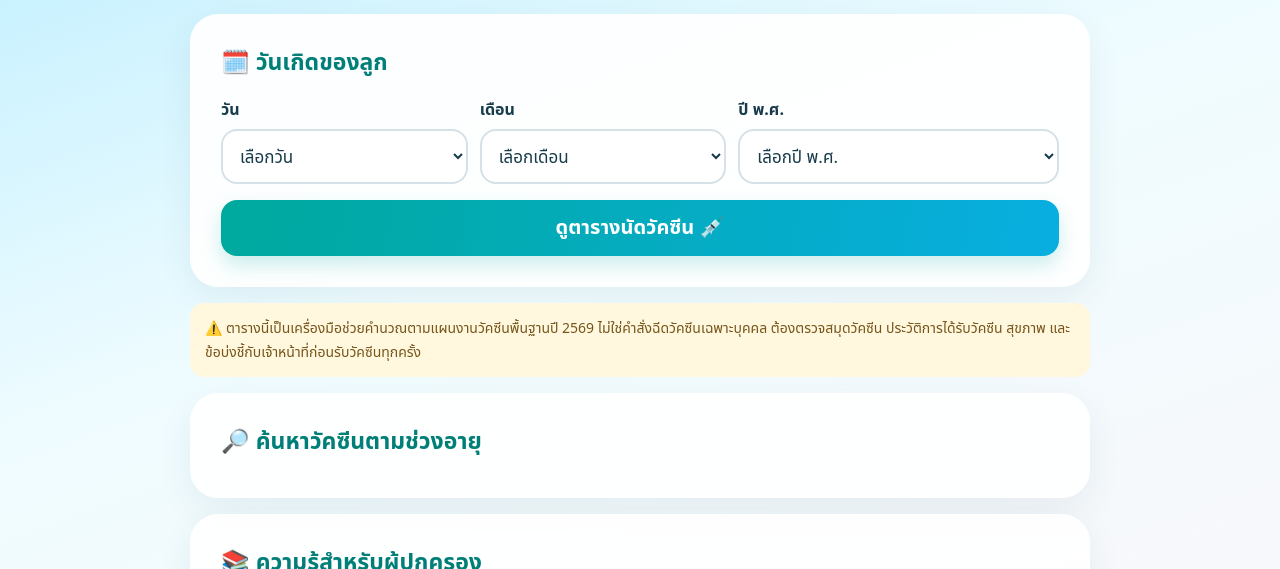
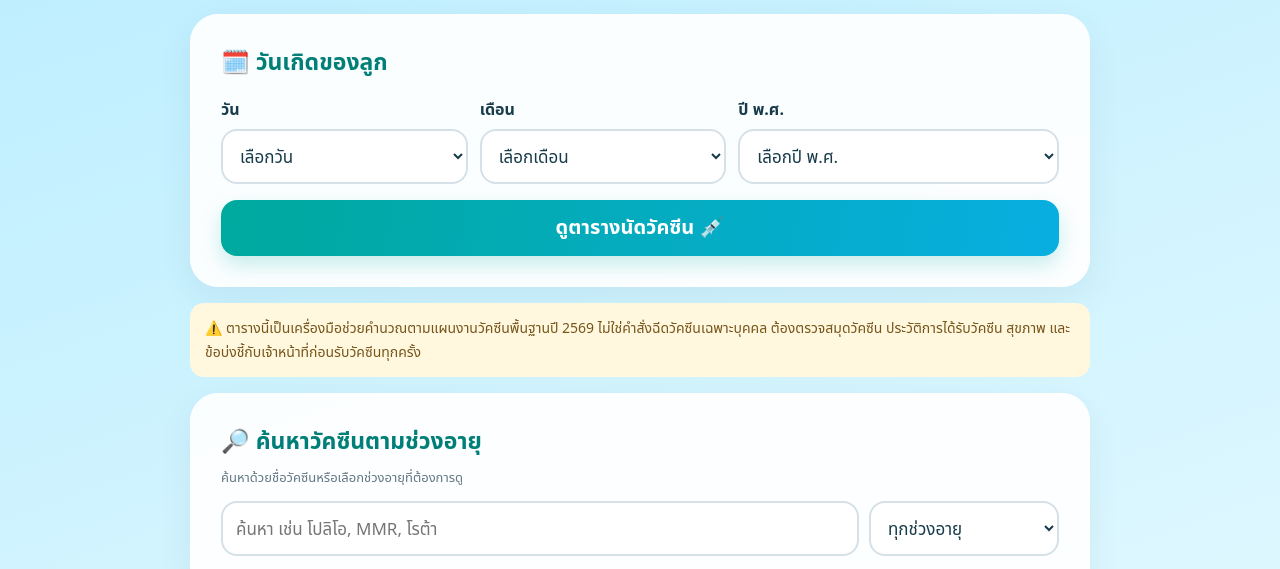
Before and after one commit to jinsawoo14-maker/vaccine-schedule-lalai, a plain HTML site: page index.html in a window 1280 px wide. Shown: the part 195-764 px from the top of the page. Drawn offline with Linux system fonts and the light colour scheme.

Commit message:
Update index.html

```diff
--- a/index.html
+++ b/index.html
@@ -33,7 +33,7 @@ main{width:min(900px,calc(100% - 28px));margin:0 auto 40px}.panel{background:#ff
 <div class="vaccine-list" id="list"></div>
 <div class="notice">หมายเหตุ: วันตามเกณฑ์ที่ผ่านไปไม่ได้แปลว่าเด็กขาดวัคซีน หากเลยกำหนดหรือไม่แน่ใจว่าได้รับเข็มใดแล้ว ให้นำสมุดบันทึกสุขภาพแม่และเด็ก (สมุดสีชมพู) ไปให้เจ้าหน้าที่ประเมิน ไม่ควรเริ่มฉีดซ้ำหรือข้ามเข็มเอง</div>
 </section>
-<section class="panel search-panel"><h2>🔎 ค้นหาวัคซีนตามช่วงอายุ</h2><p class="section-sub"></div></div></section>
+<section class="panel search-panel"><h2>🔎 ค้นหาวัคซีนตามช่วงอายุ</h2><p class="section-sub">ค้นหาด้วยชื่อวัคซีนหรือเลือกช่วงอายุที่ต้องการดู</p><div class="filterbar"><input class="searchbox" id="searchInput" type="search" placeholder="ค้นหา เช่น โปลิโอ, MMR, โรต้า"><select class="searchbox" id="ageFilter"><option value="all">ทุกช่วงอายุ</option><option value="0">แรกเกิด</option><option value="1">1 เดือน</option><option value="2">2 เดือน</option><option value="4">4 เดือน</option><option value="6">6 เดือน</option><option value="9">9 เดือน</option><option value="12">1 ปี</option><option value="18">1 ปี 6 เดือน</option><option value="30">2 ปี 6 เดือน</option><option value="48">4 ปี</option></select></div><div class="vaccine-list" id="searchResults"><div class="empty">เลือกช่วงอายุหรือพิมพ์ชื่อวัคซีนเพื่อค้นหา</div></div></section>
 <section class="panel knowledge-panel"><h2>📚 ความรู้สำหรับผู้ปกครอง</h2><div class="tabs"><button class="tab active" data-tab="before">🎒 ก่อนฉีด</button><button class="tab" data-tab="after">🏠 หลังฉีด</button><button class="tab" data-tab="warning">🌡️ อาการที่ควรระวัง</button></div>
 <div class="knowledge" id="knowledgeContent"><h3>เตรียมตัวก่อนพาลูกมารับวัคซีน</h3><ul><li>นำสมุดบันทึกสุขภาพแม่และเด็ก (สมุดสีชมพู) มาทุกครั้ง</li><li>แจ้งเจ้าหน้าที่หากเด็กเคยแพ้วัคซีนหรือส่วนประกอบของวัคซีน มีโรคประจำตัว ภูมิคุ้มกันบกพร่อง หรือเคยมีอาการผิดปกติหลังฉีดวัคซีน</li><li>แจ้งประวัติการได้รับวัคซีนจากสถานพยาบาลอื่นให้ครบถ้วน</li><li>หากเด็กกำลังมีไข้หรือเจ็บป่วย ควรแจ้งเจ้าหน้าที่เพื่อประเมินก่อนฉีด ไม่ควรตัดสินใจเลื่อนหรือฉีดเอง</li><li>ให้เด็กพักผ่อนและรับประทานอาหารหรือนมตามวัยตามปกติ</li></ul></div>
 </section>
```
